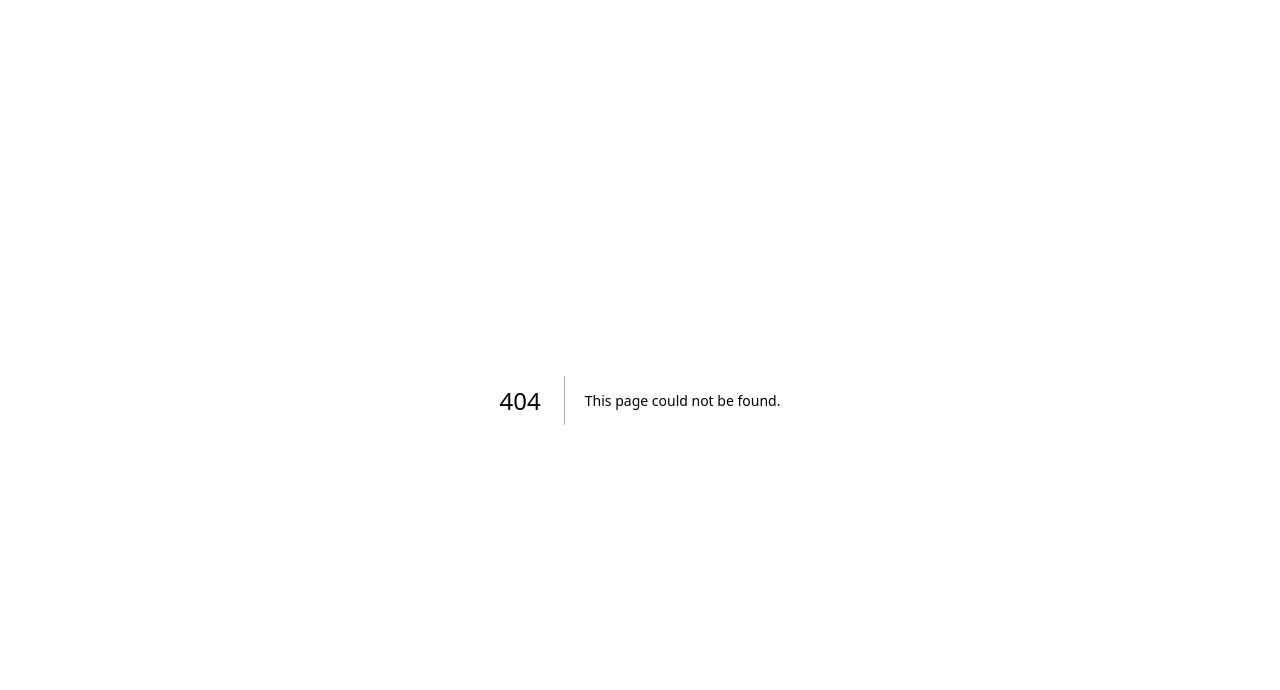
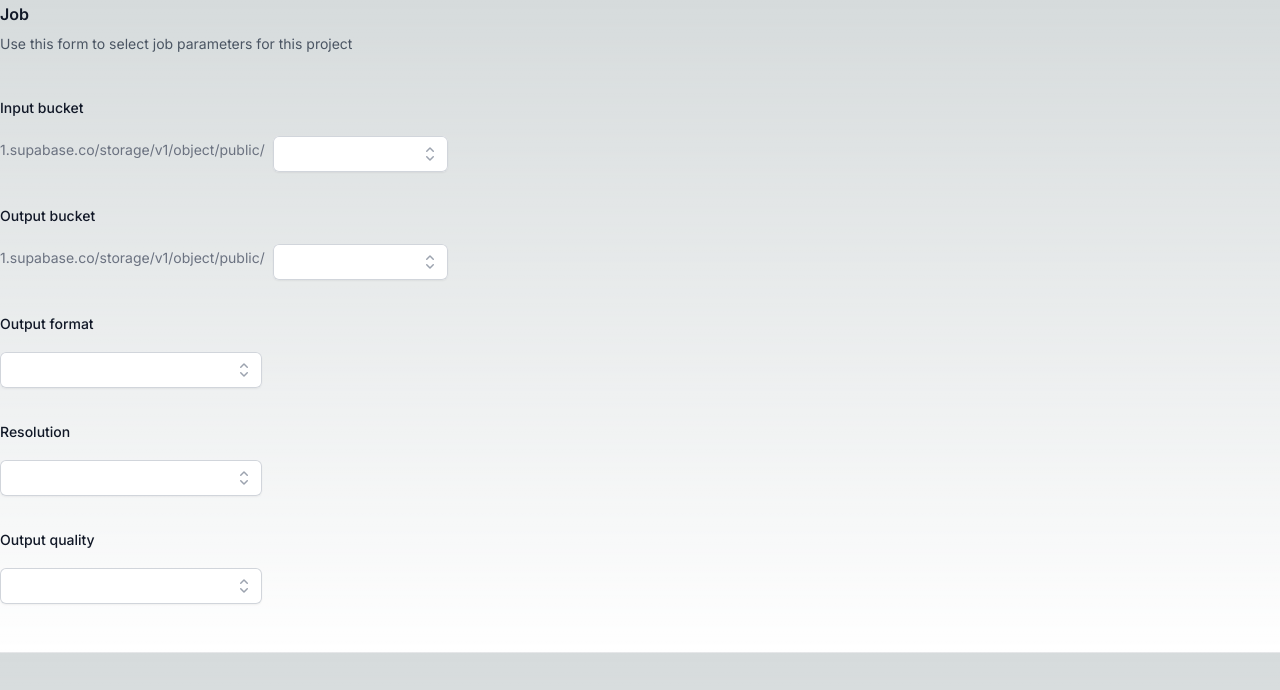
Before and after one commit to 0xDebabrata/frostbyte, a Next.js app in the folder web/: page /1/job in a window 1280 px wide. Before the commit this address had no page. Shown: the top 690 px of the page. Built offline with nearby package versions, Linux system fonts and the light colour scheme.

Commit message:
add project job page

```diff
--- a/web/package.json
+++ b/web/package.json
@@ -12,7 +12,8 @@
     "@headlessui/react": "^1.7.19",
     "@heroicons/react": "^2.1.3",
     "@supabase/ssr": "^0.3.0",
-    "@supabase/supabase-js": "^2.42.3",
+    "@supabase/supabase-js": "^2.42.4",
+    "@tailwindcss/forms": "^0.5.7",
     "next": "14.2.1",
     "react": "^18",
     "react-dom": "^18"
--- /dev/null
+++ b/web/src/app/[projectId]/job/page.jsx
@@ -0,0 +1,171 @@
+"use client";
+
+import Dropdown from "@/components/Dropdown";
+import { useState } from "react";
+
+export default function Job({ params }) {
+  const projectId = params.projectId;
+
+  const inputBucketChoices = [
+    "Durward Reynolds",
+    "Debarghya Mondal",
+    "Therese Wunsch",
+    "Benedict Kessler",
+    "Katelyn Rohan",
+  ];
+  const [inputBucket, setInputBucket] = useState("");
+
+  const outputBucketChoices = [
+    "Durward Reynolds",
+    "Debarghya Mondal",
+    "Therese Wunsch",
+    "Benedict Kessler",
+    "Katelyn Rohan",
+  ];
+  const [outputBucket, setOutputBucket] = useState("");
+
+  const outputFormatChoices = [
+    "Durward Reynolds",
+    "Debarghya Mondal",
+    "Therese Wunsch",
+    "Benedict Kessler",
+    "Katelyn Rohan",
+  ];
+  const [outputFormat, setOutputFormat] = useState("");
+
+  const outputResolutionChoices = [
+    "Durward Reynolds",
+    "Debarghya Mondal",
+    "Therese Wunsch",
+    "Benedict Kessler",
+    "Katelyn Rohan",
+  ];
+  const [outputResolution, setOutputResolution] = useState("");
+
+  const outputQualityChoices = [
+    "Durward Reynolds",
+    "Debarghya Mondal",
+    "Therese Wunsch",
+    "Benedict Kessler",
+    "Katelyn Rohan",
+  ];
+  const [outputQuality, setOutputQuality] = useState("");
+
+  return (
+    <form>
+      <div className="space-y-12">
+        <div className="border-b border-gray-900/10 pb-12">
+          <h2 className="text-base font-semibold leading-7 text-gray-900">
+            Job
+          </h2>
+          <p className="mt-1 text-sm leading-6 text-gray-600">
+            Use this form to select job parameters for this project
+          </p>
+
+          <div className="mt-10 grid grid-cols-1 gap-x-6 gap-y-8 sm:grid-cols-6">
+            {/* Input bucket  */}
+            <div className="sm:col-span-4">
+              <label
+                htmlFor="username"
+                className="block text-sm font-medium leading-6 text-gray-900"
+              >
+                Input bucket
+              </label>
+              <div className="mt-2">
+                <div className="flex sm:max-w-md">
+                  <span className="flex select-none items-center pr-2 text-gray-500 sm:text-sm">
+                    {projectId}.supabase.co/storage/v1/object/public/
+                  </span>
+                  <Dropdown
+                    choice={inputBucketChoices}
+                    selectedOption={inputBucket}
+                    setSelectedOption={setInputBucket}
+                  />
+                </div>
+              </div>
+            </div>
+
+            {/* Output bucket */}
+            <div className="sm:col-span-4">
+              <label
+                htmlFor="username"
+                className="block text-sm font-medium leading-6 text-gray-900"
+              >
+                Output bucket
+              </label>
+              <div className="mt-2">
+                <div className="flex sm:max-w-md">
+                  <span className="flex select-none items-center pr-2 text-gray-500 sm:text-sm">
+                    {projectId}.supabase.co/storage/v1/object/public/
+                  </span>
+                  <Dropdown
+                    choice={outputBucketChoices}
+                    selectedOption={outputBucket}
+                    setSelectedOption={setOutputBucket}
+                  />
+                </div>
+              </div>
+            </div>
+
+            {/* Output format  */}
+            <div className="sm:col-span-4">
+              <label
+                htmlFor="username"
+                className="block text-sm font-medium leading-6 text-gray-900"
+              >
+                Output format
+              </label>
+              <div className="mt-2">
+                <div className="flex sm:max-w-md">
+                  <Dropdown
+                    choice={outputFormatChoices}
+                    selectedOption={outputFormat}
+                    setSelectedOption={setOutputFormat}
+                  />
+                </div>
+              </div>
+            </div>
+
+            {/* Output resolution  */}
+            <div className="sm:col-span-4">
+              <label
+                htmlFor="username"
+                className="block text-sm font-medium leading-6 text-gray-900"
+              >
+                Resolution
+              </label>
+              <div className="mt-2">
+                <div className="flex sm:max-w-md">
+                  <Dropdown
+                    choice={outputResolutionChoices}
+                    selectedOption={outputResolution}
+                    setSelectedOption={setOutputResolution}
+                  />
+                </div>
+              </div>
+            </div>
+
+            {/* Output quality  */}
+            <div className="sm:col-span-4">
+              <label
+                htmlFor="username"
+                className="block text-sm font-medium leading-6 text-gray-900"
+              >
+                Output quality
+              </label>
+              <div className="mt-2">
+                <div className="flex sm:max-w-md">
+                  <Dropdown
+                    choice={outputQualityChoices}
+                    selectedOption={outputQuality}
+                    setSelectedOption={setOutputQuality}
+                  />
+                </div>
+              </div>
+            </div>
+          </div>
+        </div>
+      </div>
+    </form>
+  );
+}
--- a/web/src/components/Dropdown.tsx
+++ b/web/src/components/Dropdown.tsx
@@ -1,5 +1,6 @@
-import {Dispatch, SetStateAction, useState } from 'react'
-import { Combobox } from '@headlessui/react'
+import { Dispatch, SetStateAction, useState } from "react";
+import { CheckIcon, ChevronUpDownIcon } from "@heroicons/react/20/solid";
+import { Combobox } from "@headlessui/react";
 
 interface DropdownProps {
   choice: string[];
@@ -10,32 +11,78 @@ interface DropdownProps {
 function Dropdown({
   choice,
   selectedOption,
-  setSelectedOption
+  setSelectedOption,
 }: DropdownProps) {
-  const [query, setQuery] = useState('')
+  const [query, setQuery] = useState("");
+
+  function classNames(...classes) {
+    return classes.filter(Boolean).join(" ");
+  }
 
   const filteredChoice =
-    query === ''
+    query === ""
       ? choice
       : choice.filter((option: string) => {
-          return option.toLowerCase().includes(query.toLowerCase())
-        })
+          return option.toLowerCase().includes(query.toLowerCase());
+        });
 
   return (
-    <Combobox value={selectedOption} onChange={setSelectedOption}>
+    <Combobox as="div" value={selectedOption} onChange={setSelectedOption}>
+      <div className="relative mt-2">
         <Combobox.Input
+          className="w-full rounded-md border-0 bg-white py-1.5 pl-3 pr-10 text-gray-900 shadow-sm ring-1 ring-inset ring-gray-300 focus:ring-2 focus:ring-inset focus:ring-indigo-600 sm:text-sm sm:leading-6"
           onChange={(event) => setQuery(event.target.value)}
-        className="text-black"
         />
-      <Combobox.Options>
-        {filteredChoice.map((option:string) => (
-          <Combobox.Option key={option} value={option}>
+        <Combobox.Button className="absolute inset-y-0 right-0 flex items-center rounded-r-md px-2 focus:outline-none">
+          <ChevronUpDownIcon
+            className="h-5 w-5 text-gray-400"
+            aria-hidden="true"
+          />
+        </Combobox.Button>
+
+        {filteredChoice.length > 0 && (
+          <Combobox.Options className="absolute z-10 mt-1 max-h-60 w-full overflow-auto rounded-md bg-white py-1 text-base shadow-lg ring-1 ring-black ring-opacity-5 focus:outline-none sm:text-sm">
+            {filteredChoice.map((option) => (
+              <Combobox.Option
+                key={option}
+                value={option}
+                className={({ active }) =>
+                  classNames(
+                    "relative cursor-default select-none py-2 pl-3 pr-9",
+                    active ? "bg-indigo-600 text-white" : "text-gray-900"
+                  )
+                }
+              >
+                {({ active, selected }) => (
+                  <>
+                    <span
+                      className={classNames(
+                        "block truncate",
+                        selected && "font-semibold"
+                      )}
+                    >
                       {option}
+                    </span>
+
+                    {selected && (
+                      <span
+                        className={classNames(
+                          "absolute inset-y-0 right-0 flex items-center pr-4",
+                          active ? "text-white" : "text-indigo-600"
+                        )}
+                      >
+                        <CheckIcon className="h-5 w-5" aria-hidden="true" />
+                      </span>
+                    )}
+                  </>
+                )}
               </Combobox.Option>
             ))}
           </Combobox.Options>
+        )}
+      </div>
     </Combobox>
-  )
+  );
 }
 
 export default Dropdown;
--- a/web/tailwind.config.ts
+++ b/web/tailwind.config.ts
@@ -15,6 +15,6 @@ const config: Config = {
       },
     },
   },
-  plugins: [],
+  plugins: [require("@tailwindcss/forms")],
 };
 export default config;
```
Also changed, not shown: 1 other file (tests, documents, lock files or other folders). Lines whose indentation alone changed are shown as unchanged.
